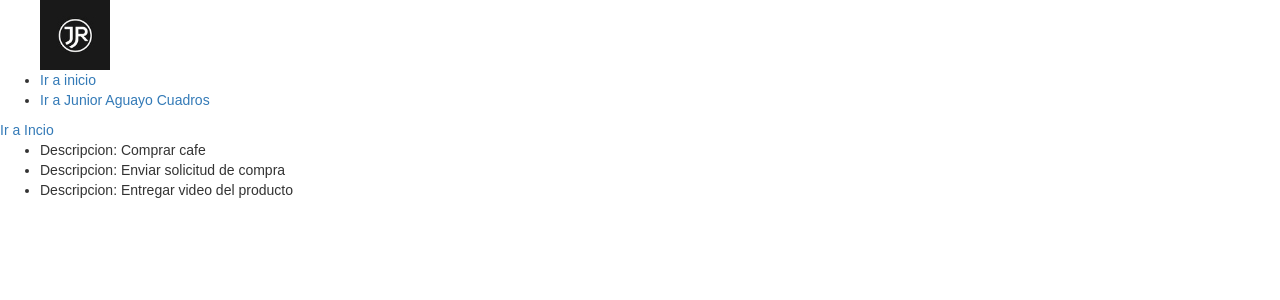
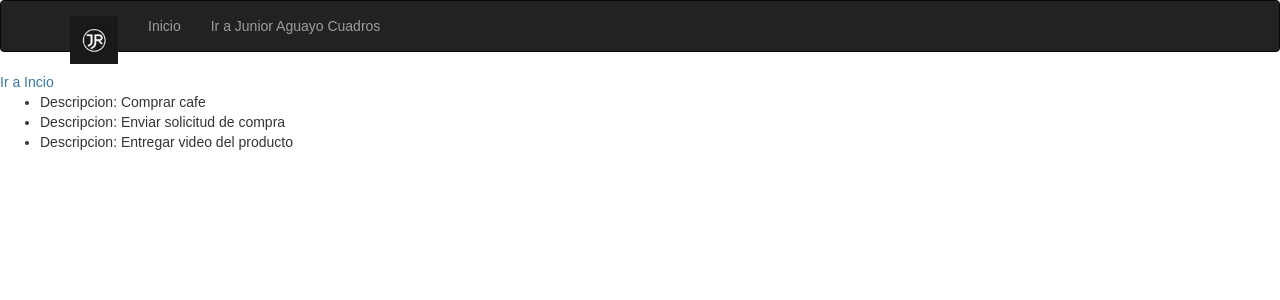
Before and after one commit to junioraguayocuadros/flask, a Flask app: page /hello in a window 1280 px wide. Shown: the top 300 px of the page. Run offline with Flask 2, Linux system fonts and the light colour scheme; some libraries are stand-ins or nearby versions.

Commit message:
Added navbar bootstrap

```diff
--- a/templates/navbar.html
+++ b/templates/navbar.html
@@ -1,7 +1,27 @@
-<nav>
-    <ul>
-        <img src="{{ url_for('static', filename='images/Logo.jpg')}}" alt="Logo JR">
-        <li><a href="{{ url_for('index')}}">Ir a inicio</a> </li>
-        <li><a href="http://jraguayocuadros.com" target="_blank">Ir a Junior Aguayo Cuadros</a> </li>
-    </ul>
-</nav>
+<div class="navbar navbar-inverse" role="navigation">
+    <div class="container">
+        <div class="navbar-header">
+            <button type="button"
+                    class="navbar-toggle"
+                    data-toggle="collapse"
+                    data-target=".navbar-collapse">
+                <span class="sr-only">Toggle navigation</span>
+                <span class="icon-bar"></span>
+                <span class="icon-bar"></span>
+                <span class="icon-bar"></span>
+            </button>
+            <a class="navbar-brand" href="{{ url_for('index') }}">
+                <img src="{{ url_for('static', filename='images/Logo.jpg') }}"
+                     style="max-width: 48px"
+                     alt="JR Logo">
+            </a>
+        </div>
+
+        <div class="navbar-collapse collapse">
+            <ul class="nav navbar-nav">
+                <li><a href="{{ url_for('index') }}">Inicio</a></li>
+                <li><a href="http://jraguayocuadros.com" target="_blank">Ir a Junior Aguayo Cuadros</a></li>
+            </ul>
+        </div>
+    </div>
+</div>
```
